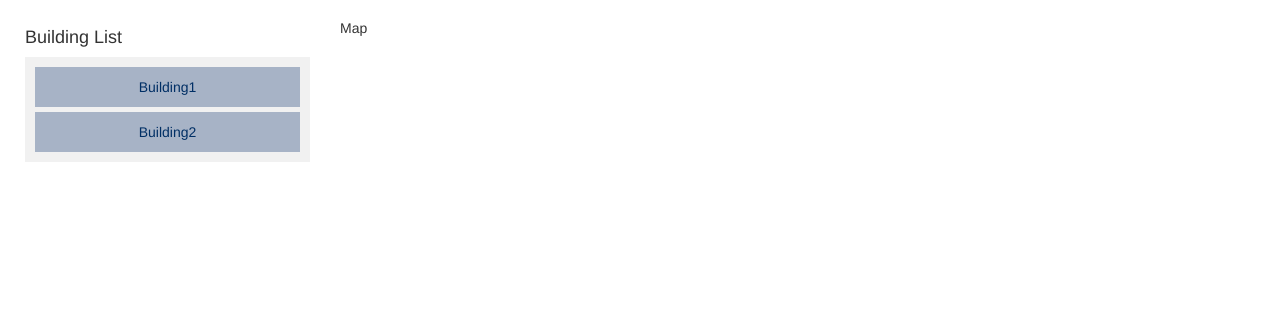
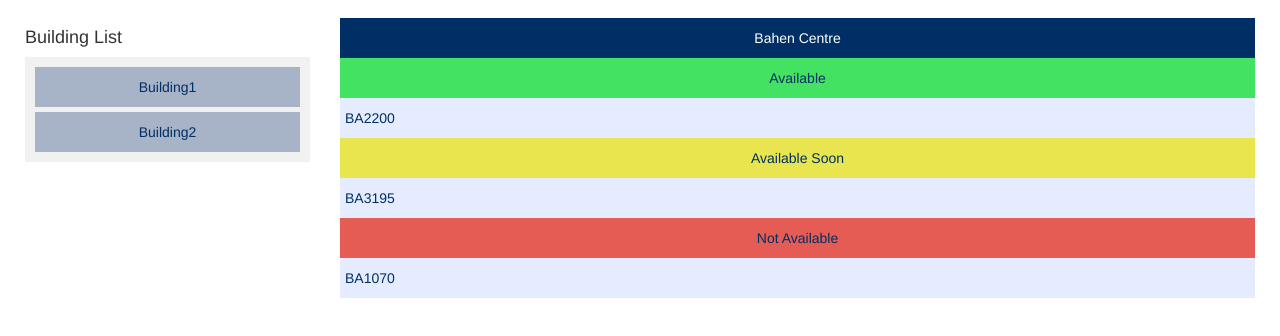
Before and after one commit to ParhamTaher/ClassRoomFinder, a plain HTML site: page DiscoverUoft/Favourites.html in a window 1280 px wide. Shown: the part 134-470 px from the top of the page. Drawn offline with nearby package versions, Linux system fonts and the light colour scheme.

Commit message:
additional styling for front end

```diff
--- a/DiscoverUoft/Favourites.html
+++ b/DiscoverUoft/Favourites.html
@@ -43,7 +43,33 @@
       </div>
 
       <div id="building_rooms" class="col-sm-9">
-        Map
+        <div class="buildingName">
+          Bahen Centre
+        </div>
+        <div class="availableHeader">
+          Available
+        </div>
+        <div class="available">
+          <div class="roomBtn">
+            BA2200
+          </div>
+        </div>
+        <div class="availableSoonHeader">
+          Available Soon
+        </div>
+        <div class="availableSoon">
+          <div class="roomBtn">
+            BA3195
+          </div>
+        </div>
+        <div class="notAvailableHeader">
+          Not Available
+        </div>
+        <div class="notAvailable">
+          <div class="roomBtn">
+            BA1070
+          </div>
+        </div>
       </div>
 
     </div>
--- a/DiscoverUoft/assets/css/styles.css
+++ b/DiscoverUoft/assets/css/styles.css
@@ -24,3 +24,54 @@
   align-items: center;
   justify-content: center;
 }
+
+.buildingName {
+  background-color: #002F65;
+  color: 	white;
+  height:40px;
+  text-align: center;
+  display: flex;
+  align-items: center;
+  justify-content: center;
+}
+
+.availableHeader {
+  background-color: #44e263;
+  color: 	#002F65;
+  height:40px;
+  text-align: center;
+  display: flex;
+  align-items: center;
+  justify-content: center;
+}
+.availableSoonHeader {
+  background-color: #e8e54e;
+  color: 	#002F65;
+  height:40px;
+  text-align: center;
+  display: flex;
+  align-items: center;
+  justify-content: center;
+}
+.notAvailableHeader {
+  background-color: #e55c54;
+  color: 	#002F65;
+  height:40px;
+  text-align: center;
+  display: flex;
+  align-items: center;
+  justify-content: center;
+}
+
+.roomBtn {
+  background-color: #e6ecff;
+  color: 	#002F65;
+  height:40px;
+  text-align: left;
+  cursor: pointer;
+  cursor: hand;
+  display: flex;
+  align-items: center;
+  justify-content: left;
+  padding:5px;
+}
--- a/DiscoverUoft/assets/js/Nearby.js
+++ b/DiscoverUoft/assets/js/Nearby.js
@@ -15,7 +15,7 @@
 	// For reach building in buildBuildingList
 		// Create clickable button for the building in sideNav
 		//Use this
-		$('.sideNav').append("<div>hello</div>");
+		//$('.sideNav').append("<div>hello</div>");
 
 		//Add on click event for each button
 
--- a/DiscoverUoft/assets/js/scripts.js
+++ b/DiscoverUoft/assets/js/scripts.js
@@ -31,6 +31,7 @@
 $( document ).ready(function() {
   $(".sidenavbtn").click(function(){
       alert($(this).attr("name"));
-      $("#building_rooms").html("<div>" + $(this).attr("name") + " info</div>");
+      //$("#building_rooms").html("<div>" + $(this).attr("name") + " info</div>");
+
   });
 });
```
Also changed, not shown: DiscoverUoft/AllBuildings.html (+27 -1 lines).
